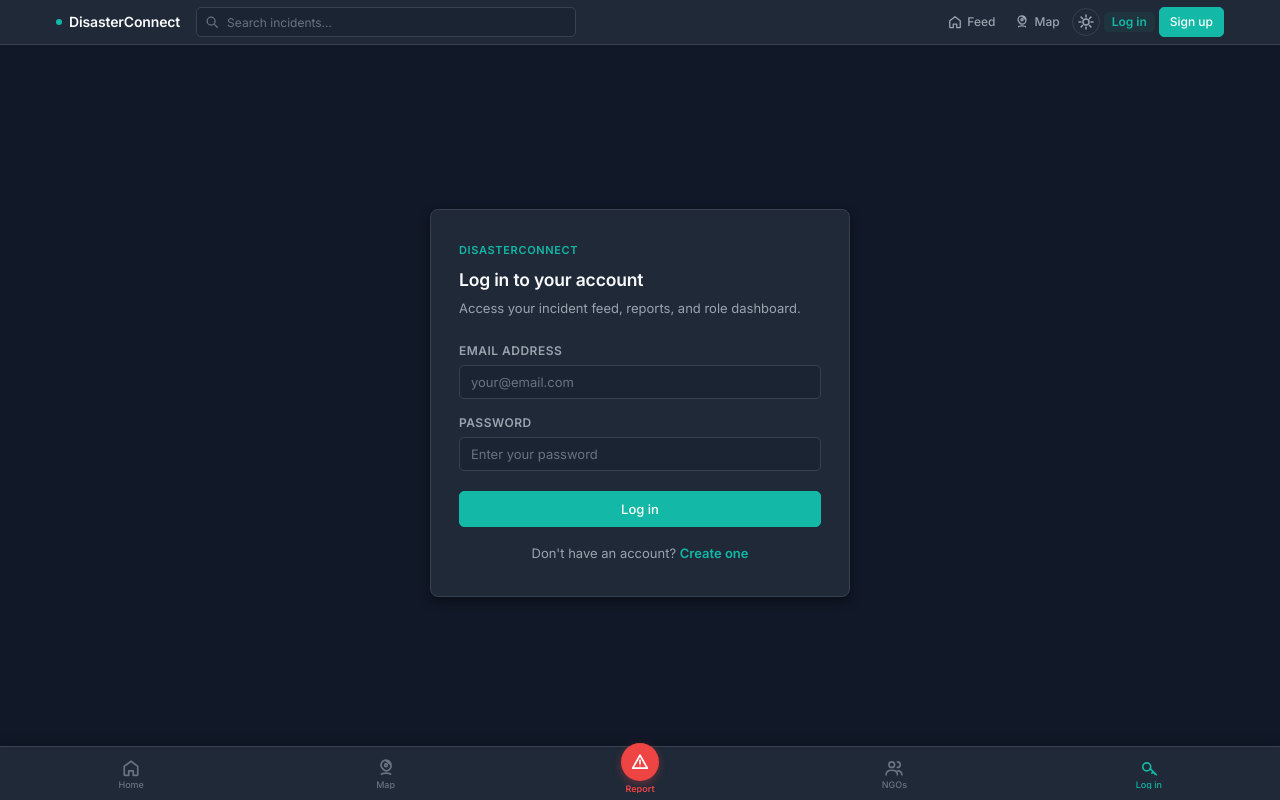
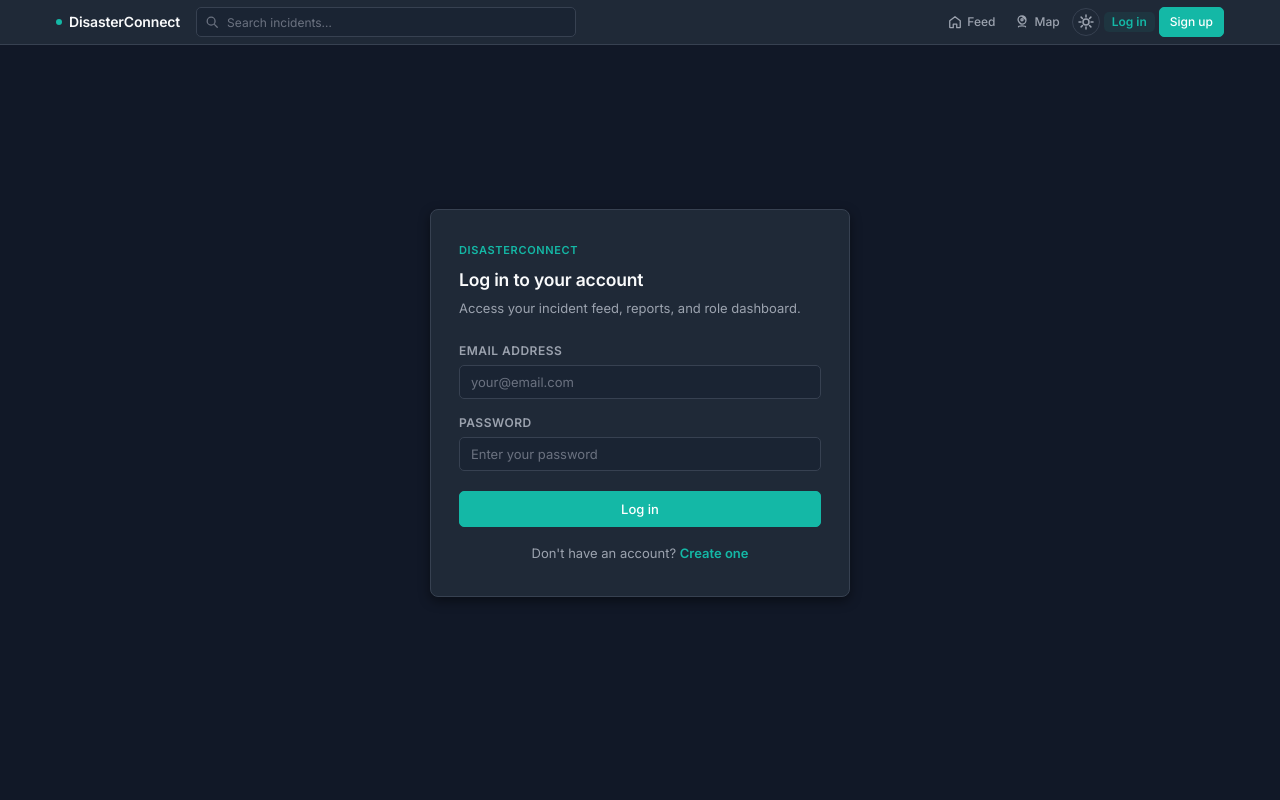
Before and after one commit to DakshParmanandka11/DisasterConnect, a React (Vite) app in the folder frontend/: page /login in a window 1280 px wide. Shown: the top 800 px of the page. Built offline with nearby package versions, Linux system fonts and the light colour scheme.

Commit message:
Hide mobile bottom navigation taskbar on desktop PC screens (display: none !important for >768px)

```diff
--- a/frontend/src/components/MobileNav.css
+++ b/frontend/src/components/MobileNav.css
@@ -1,7 +1,7 @@
 /* Mobile Bottom Navigation — 5-column symmetrical layout */
 
 .mobile-nav {
-  display: none;
+  display: none !important;
   position: fixed;
   bottom: 0;
   left: 0;
@@ -10,7 +10,6 @@
   background: var(--bg-header);
   border-top: 1px solid var(--border);
   z-index: 5000;
-  display: flex;
   align-items: center;
   justify-content: space-between;
   padding: 0 4px;
@@ -19,8 +18,12 @@
 }
 
 @media (max-width: 768px) {
-  .mobile-nav { display: flex; }
-  body { padding-bottom: 60px !important; }
+  .mobile-nav {
+    display: flex !important;
+  }
+  body {
+    padding-bottom: 60px !important;
+  }
 }
 
 .mobile-nav__item {
```
